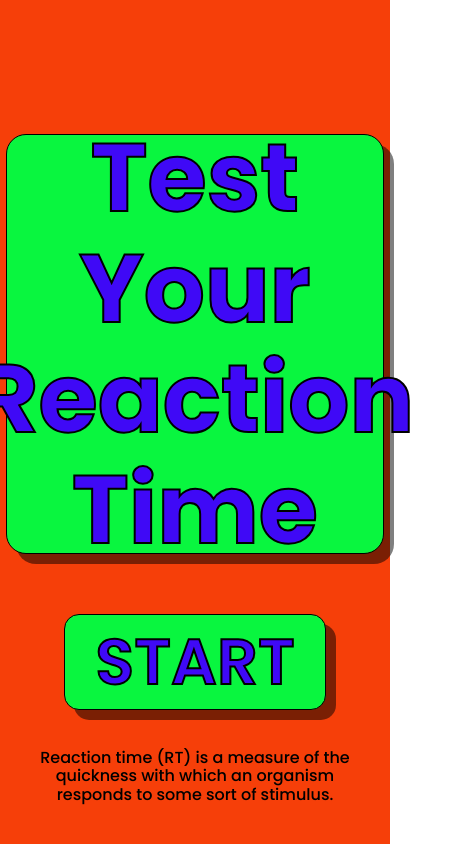
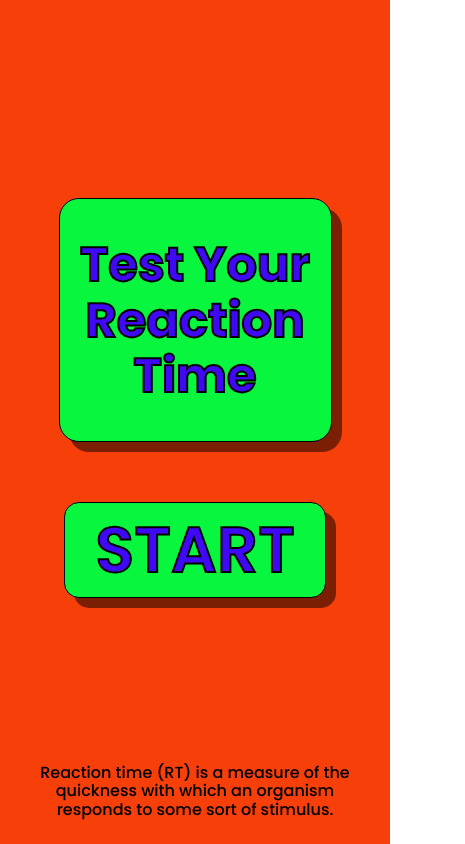
Before and after one commit to kindnemo/reaction-time-game, a plain HTML site: page index.html in a window 390 px wide. Shown: the whole page, 465 px wide, since content can reach past the window. Drawn offline with Linux system fonts and the light colour scheme.

Commit message:
Added media queries for mobile responsive and cross platform responsiveness
The UI is a little bit buggy as I had to remove the footer of the app completely because I haven't figured out how to make it responsive yet

```diff
--- a/style.css
+++ b/style.css
@@ -26,6 +26,7 @@ html{
     display: flex;
     flex-direction: column;
     align-items: center;
+    margin-bottom: 20px;
 }
 .info-div{
     width: 70%;
@@ -85,9 +86,36 @@ footer{
     position: absolute;
     text-align: center;
     bottom: 0;
-    margin: 20px;
+    margin: 20px 20px 5px 20px;
 }
 .desc{
     font-size: 1rem;
     font-weight: 500;
 }
+
+
+/* MEDIA QUERIES */
+@media(max-width: 715px){
+    #updater{  /*The main updater font that shows the prompt*/
+        position: relative;
+        font-size: 4rem;
+        color: var(--font-color);
+        -webkit-text-stroke: 2px black; /* width and color */
+    }
+}
+
+@media(max-width: 400px){
+    .info-div{
+        height: 50%;
+    }
+
+    #updater{
+        font-size: 3rem;
+    }
+}
+
+@media(max-height: 705px){
+    footer{
+        display: none;
+    }
+}
```
